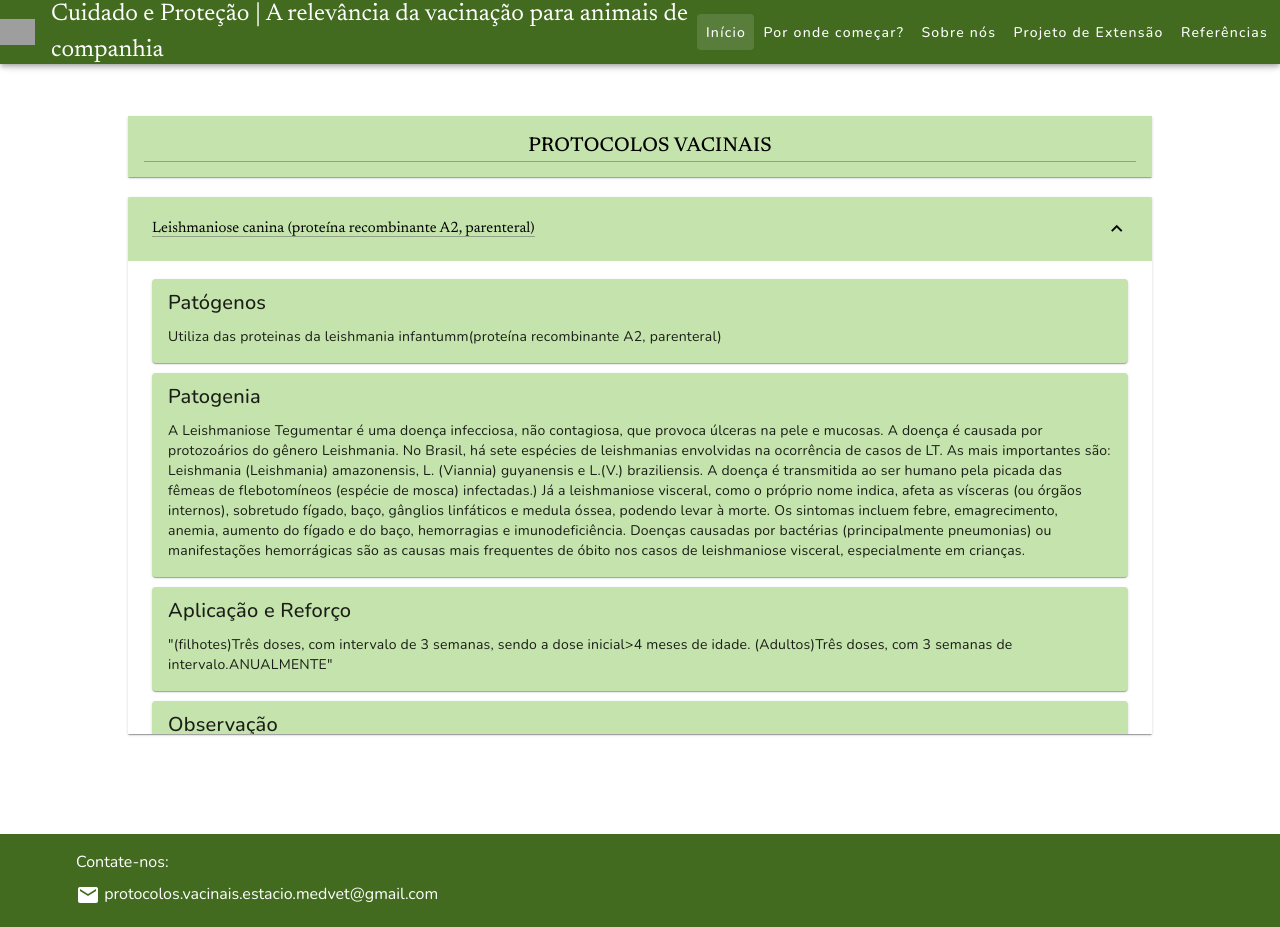
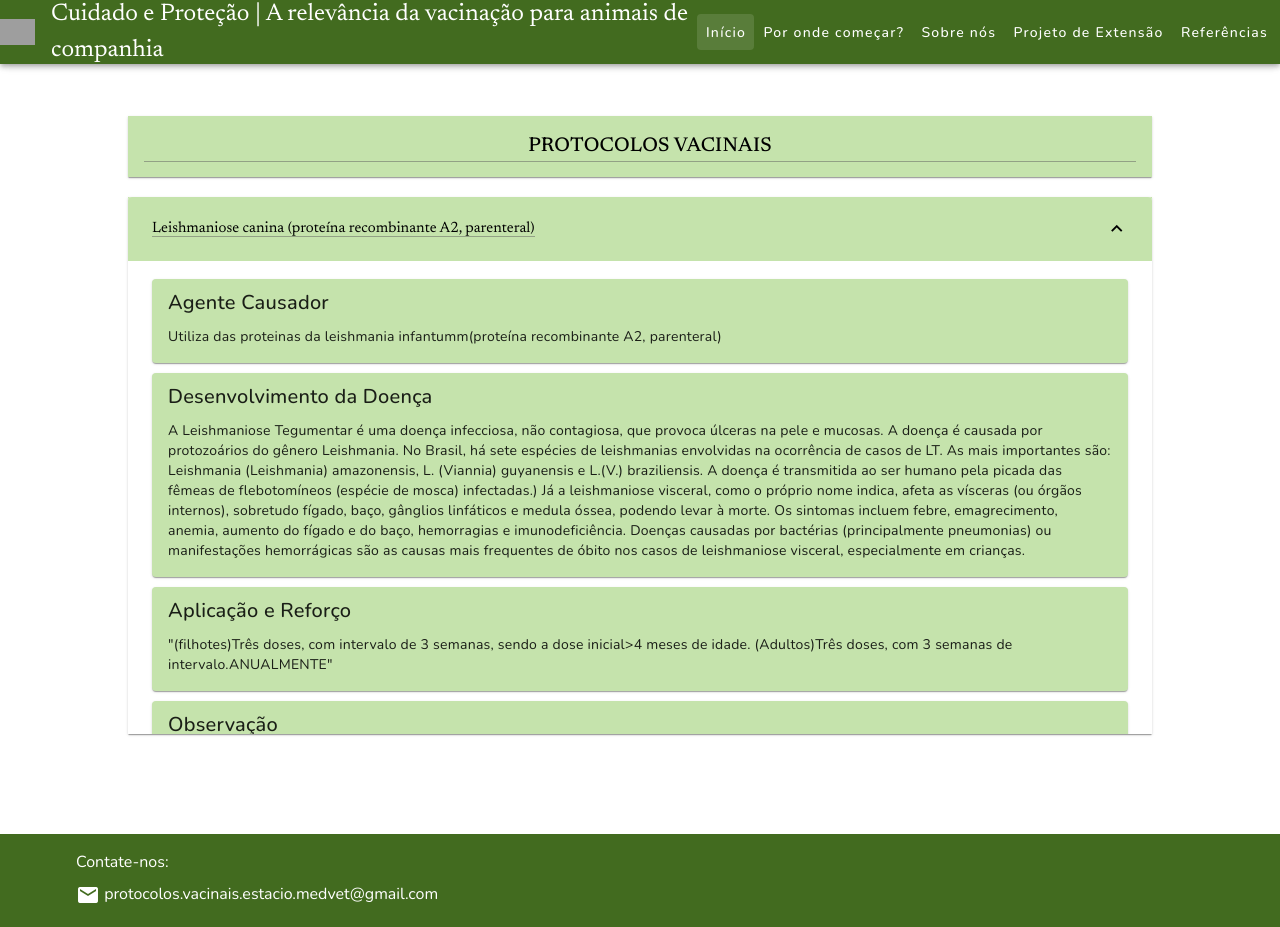
Before and after one commit to paulotuler001/protocolos_vacina, a Nuxt app: page / in a window 1280 px wide. Both pictures are taken after a click on the button "Leishmaniose canina (proteína recombinante A2, parenteral)". Built offline with nearby package versions, Linux system fonts and the light colour scheme; grey boxes are pictures that could not be loaded.

Commit message:
trocando algumas coisas

```diff
--- a/pages/index.vue
+++ b/pages/index.vue
@@ -17,11 +17,11 @@
                                 <v-card-text>{{ vacina.spp ?? "Não tem" }}</v-card-text>
                             </v-card>
                             <v-card class="intern-card">
-                                <v-card-title>Patógenos</v-card-title>
+                                <v-card-title>Agente Causador</v-card-title>
                                 <v-card-text>{{ vacina.patogenos ?? "Não tem" }}</v-card-text>
                             </v-card>
                             <v-card class="intern-card">
-                                <v-card-title>Patogenia</v-card-title>
+                                <v-card-title>Desenvolvimento da Doença</v-card-title>
                                 <v-card-text>{{ vacina.patogenia ?? "Não tem" }}</v-card-text>
                             </v-card>
                             <v-card class="intern-card">
@@ -72,6 +72,9 @@ semanas, sendo a dose inicial
 Três doses, com 3 semanas
 de intervalo.
 Anualmente`,
+    apresentacao: ` As vacinas de LCan
+    não podem prevenir a infecção de forma confiável e, portanto, mesmo os cães vacinados podem atuar como reservatório de L. infantum. e
+    continuar a transmitir a doença a outros cães e para pessoas (Wsava)`,
     obs:``,
 },
 {
@@ -84,6 +87,9 @@ parenteral)`,
 Já a leishmaniose visceral, como o próprio nome indica, afeta as vísceras (ou órgãos internos), sobretudo fígado, baço, gânglios linfáticos e medula óssea, podendo levar à morte. Os sintomas incluem febre, emagrecimento, anemia, aumento do fígado e do baço, hemorragias e imunodeficiência. Doenças causadas por bactérias (principalmente pneumonias) ou manifestações hemorrágicas são as causas mais frequentes de óbito nos casos de leishmaniose visceral, especialmente em crianças. `,
     aplicacao:`Dose única a partir dos 6 meses
 de idade. Dose única. Anualmente`,
+    apresentacao: ` As vacinas de LCan
+    não podem prevenir a infecção de forma confiável e, portanto, mesmo os cães vacinados podem atuar como reservatório de L. infantum. e
+    continuar a transmitir a doença a outros cães e para pessoas (Wsava)`,
     obs:``,
 },
 {
```
